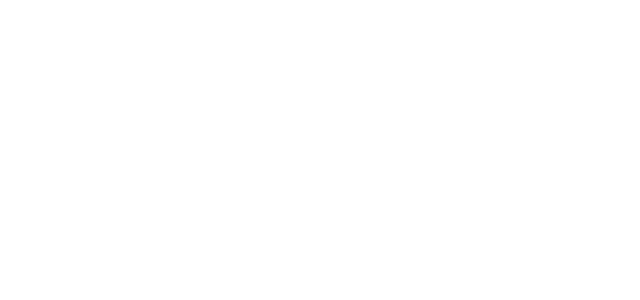
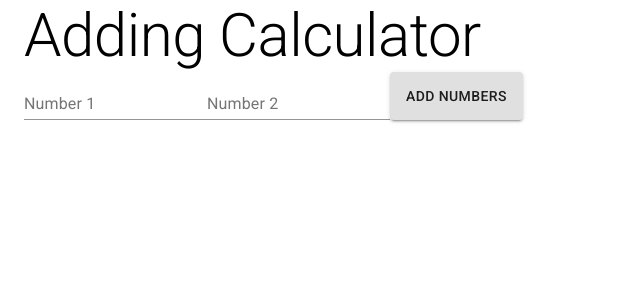
Before and after one commit to carloszteller/scotch-react-challenges, a React (Create React App) app: page /adding-calculator in a window 1280 px wide. Shown: the top 300 px of the page, without its empty margins (0-640 px from the left). Built offline with nearby package versions, Linux system fonts and the light colour scheme.

Commit message:
Completed the Adding Calculator challenge

```diff
--- a/src/App.js
+++ b/src/App.js
@@ -5,6 +5,7 @@
 import LoopOverDisplaySimpleDataJSX from "./components/LoopOverDisplaySimpleDataJSX";
 import UseReactStateUpdateDOM from "./components/UseReactStateUpdateDOM";
 import ShowAlertBasedOnInput from "./components/ShowAlertBasedOnInput";
+import AddingCalculator from "./components/AddingCalculator";
 import "./App.css";
 
 class App extends Component {
@@ -16,6 +17,7 @@
         <Route exact path="/loop-over-and-display-simple-data-with-jsx" component={LoopOverDisplaySimpleDataJSX} />
         <Route exact path="/use-react-state-to-update-the-dom" component={UseReactStateUpdateDOM} />
         <Route exact path="/show-an-alert-based-on-input" component={ShowAlertBasedOnInput} />
+        <Route exact path="/adding-calculator" component={AddingCalculator} />
       </Router>
     );
   }
--- /dev/null
+++ b/src/components/AddingCalculator.js
@@ -0,0 +1,80 @@
+import React, { Component } from 'react';
+import { Container, Typography, Grid, TextField, Button } from '@material-ui/core';
+
+class AddingCalculator extends Component {
+    state = {
+        num1: null,
+        num2: null,
+        total: null
+    }
+
+    onNum1Change = (e) => {
+        this.setState({
+            num1: e.target.value
+        });
+    }
+
+    onNum2Change = (e) => {
+        this.setState({
+            num2: e.target.value
+        });
+    }
+
+    addNumbers = (e) => {
+        this.setState({
+            total: parseInt(this.state.num1) + parseInt(this.state.num2)
+        });
+    }
+
+    render() {
+        return (
+            <Container>
+                <Typography
+                    variant="h2"
+                    component="h1"
+                >
+                    Adding Calculator
+                </Typography>
+
+                <Grid container>
+                    <Grid item>
+                        <TextField
+                            type="number"
+                            name="num1"
+                            label="Number 1"
+                            value={this.state.num1}
+                            onChange={this.onNum1Change}
+                        />
+                    </Grid>
+
+                    <Grid item>
+                        <TextField
+                            type="number"
+                            name="num2"
+                            label="Number 2"
+                            value={this.state.num2}
+                            onChange={this.onNum2Change}
+                        />
+                    </Grid>
+
+                    <Button
+                        variant="contained"
+                        onClick={this.addNumbers}
+                    >
+                        Add Numbers
+                    </Button>
+                </Grid>
+
+                <Typography
+                    component="body1"
+                    variant="h1"
+                    className="bold"
+                >
+                    {this.state.total}
+                </Typography>
+            </Container>
+        );
+    }
+}
+
+export default AddingCalculator;
--- a/src/components/Home.js
+++ b/src/components/Home.js
@@ -52,6 +52,15 @@
                     Show an Alert Based on an Input
                 </Typography>
             </Grid>
+            <Grid item>
+                <Typography
+                    button
+                    component="a"
+                    href="/adding-calculator"
+                >
+                    Adding Calculator
+                </Typography>
+            </Grid>
         </Grid>
       </Container>
     );
```
